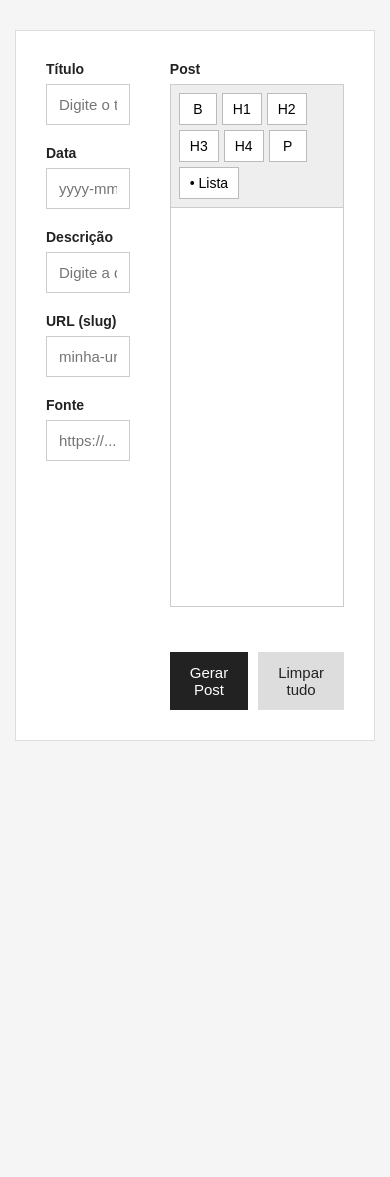
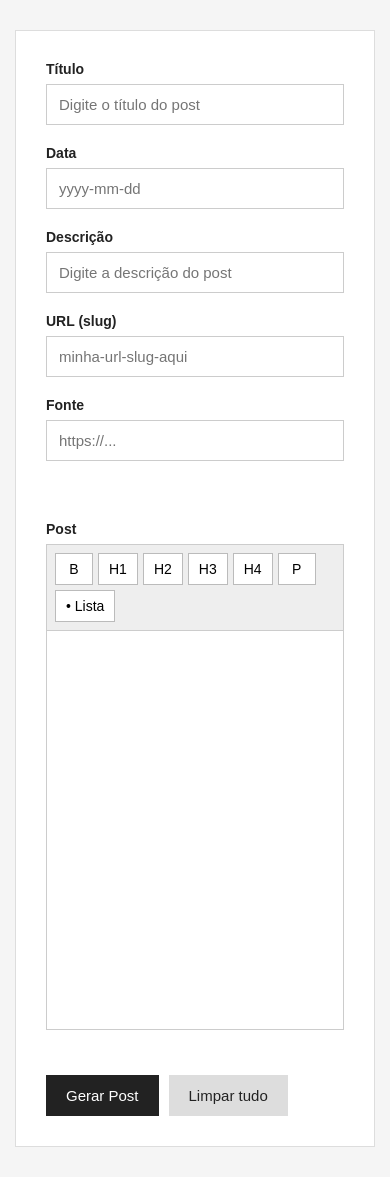
Before and after one commit to Landowski/mapa-escravidao, a Jekyll site: the page arquivos/postador.html, which Jekyll copies as it is, in a window 390 px wide. Built offline with Jekyll 4.4.1, drawn with Linux system fonts in a browser that asks for light colours; before the commit the page ends 900 px from its top, so only the background shows below that.

Commit message:
Update postador.html

```diff
--- a/arquivos/postador.html
+++ b/arquivos/postador.html
@@ -148,6 +148,12 @@
 
         #limpar:hover {
             background: #ccc;
+        }
+
+        @media (max-width: 768px) {
+        .editor {
+        flex-direction: column;
+        }
         }
     </style>
 </head>
```
